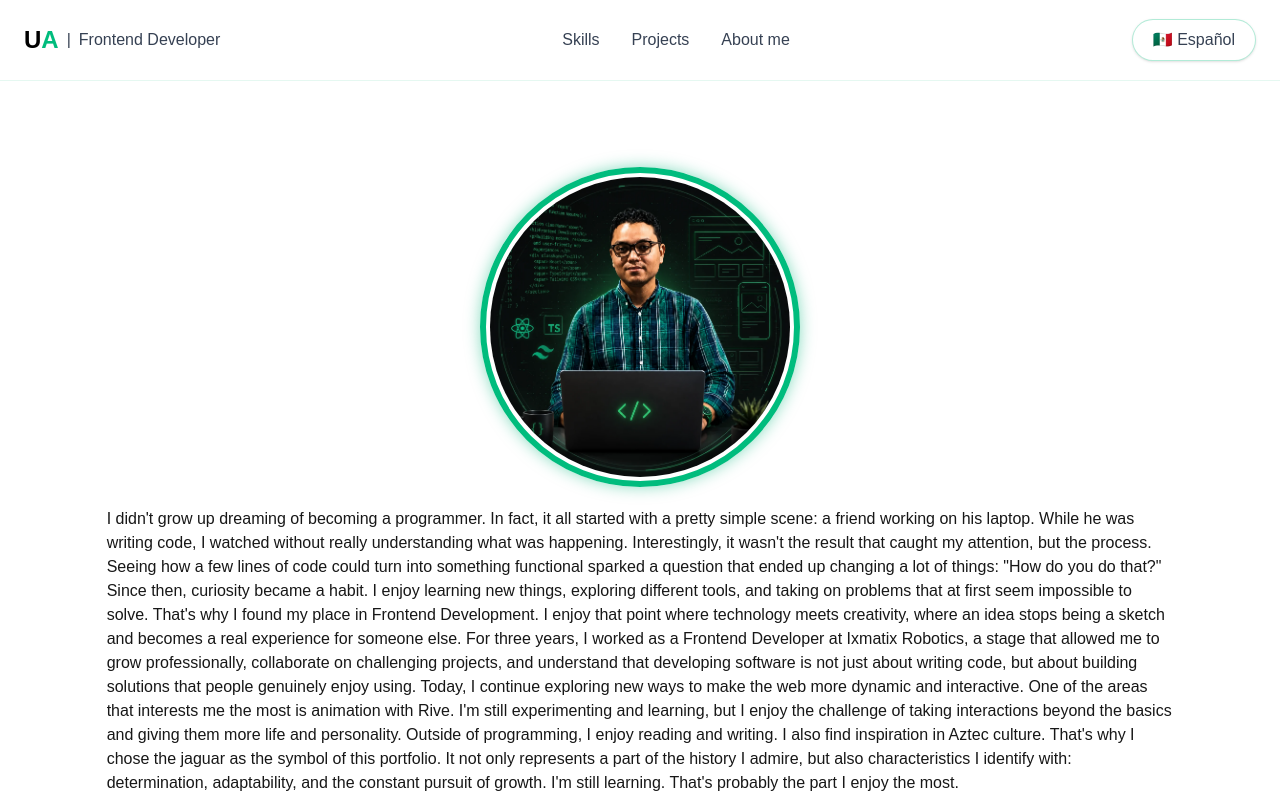
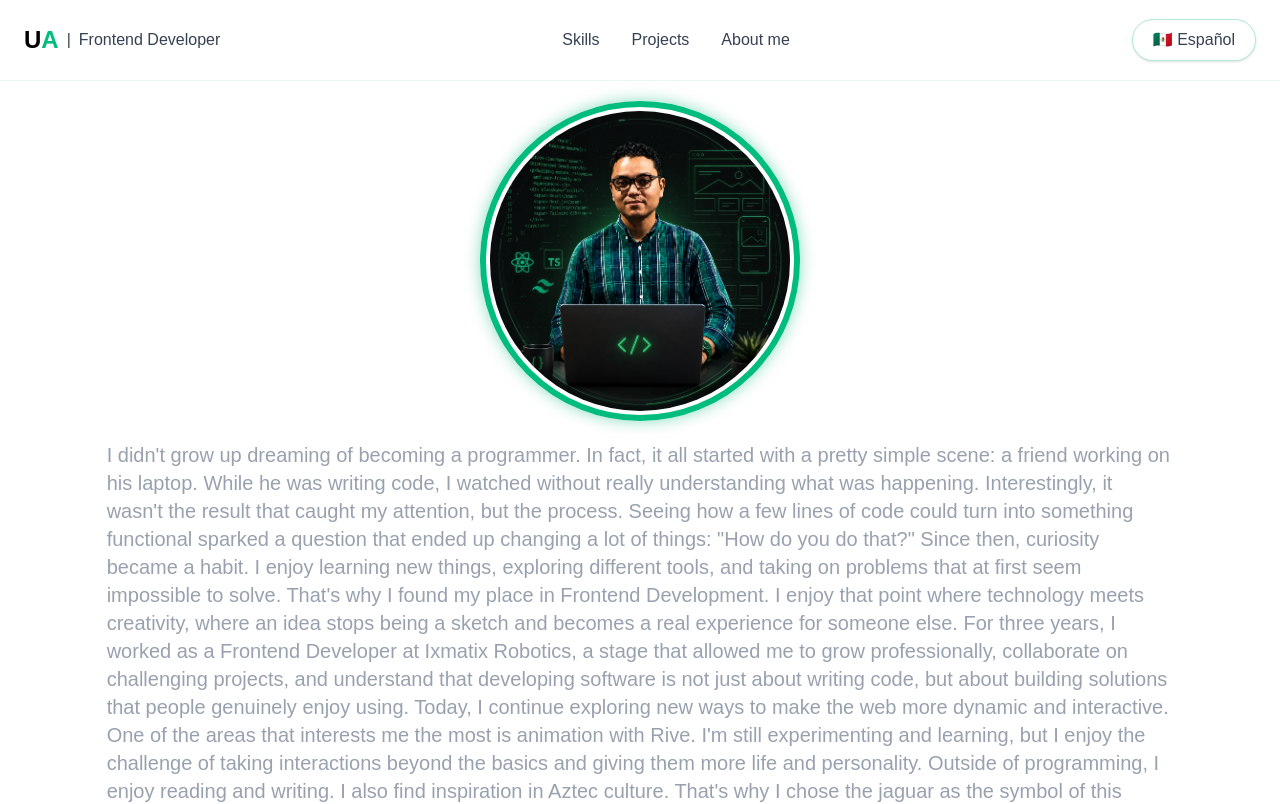
Before and after one commit to UlisesAramis/ua-frontend, a Next.js app: page /en/about-me in a window 1280 px wide. Shown: the top 804 px of the page. Built offline with nearby package versions, Linux system fonts and the light colour scheme.

Commit message:
Fix: changed text color

```diff
--- a/src/Components/AboutMe/AboutMe.tsx
+++ b/src/Components/AboutMe/AboutMe.tsx
@@ -15,7 +15,10 @@ const AboutMe = ({ dict }: props) => {
           alt="Frontend Developer Ulises Aramis with a laptop, surrounded by green holographic tech icons and web mockups"
           className="rounded-full border-6 border-emerald-500 p-1 lg:w-80 lg:h-80 object-cover object-top shadow-[0_0_15px_rgba(16,185,129,0.5)]"
         />
-        <p className="text-left"> {dict.aboutme.description}</p>
+        <p className="text-left text-lg md:text-xl text-gray-400">
+          {" "}
+          {dict.aboutme.description}
+        </p>
       </div>
     </section>
   );
```
